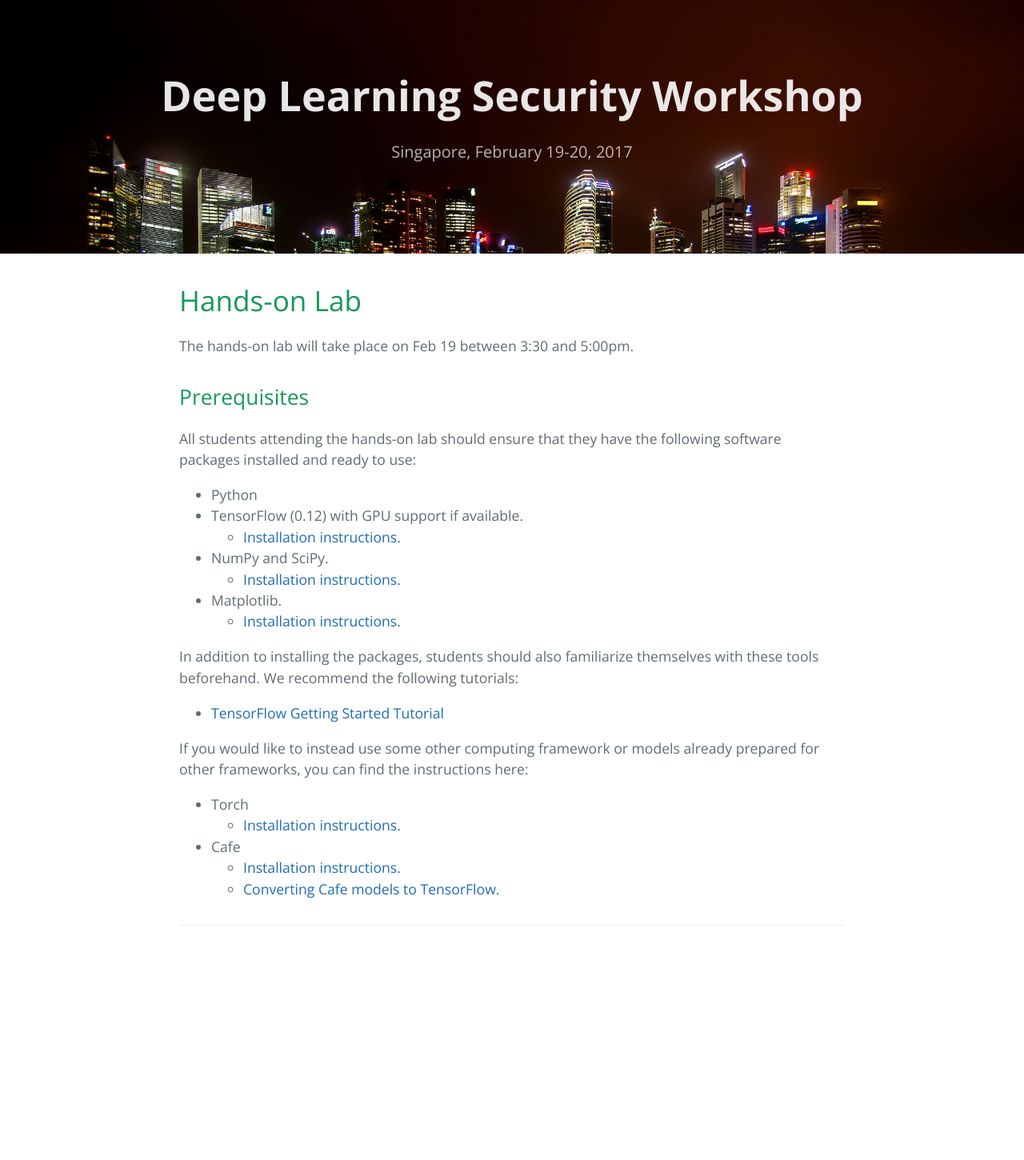
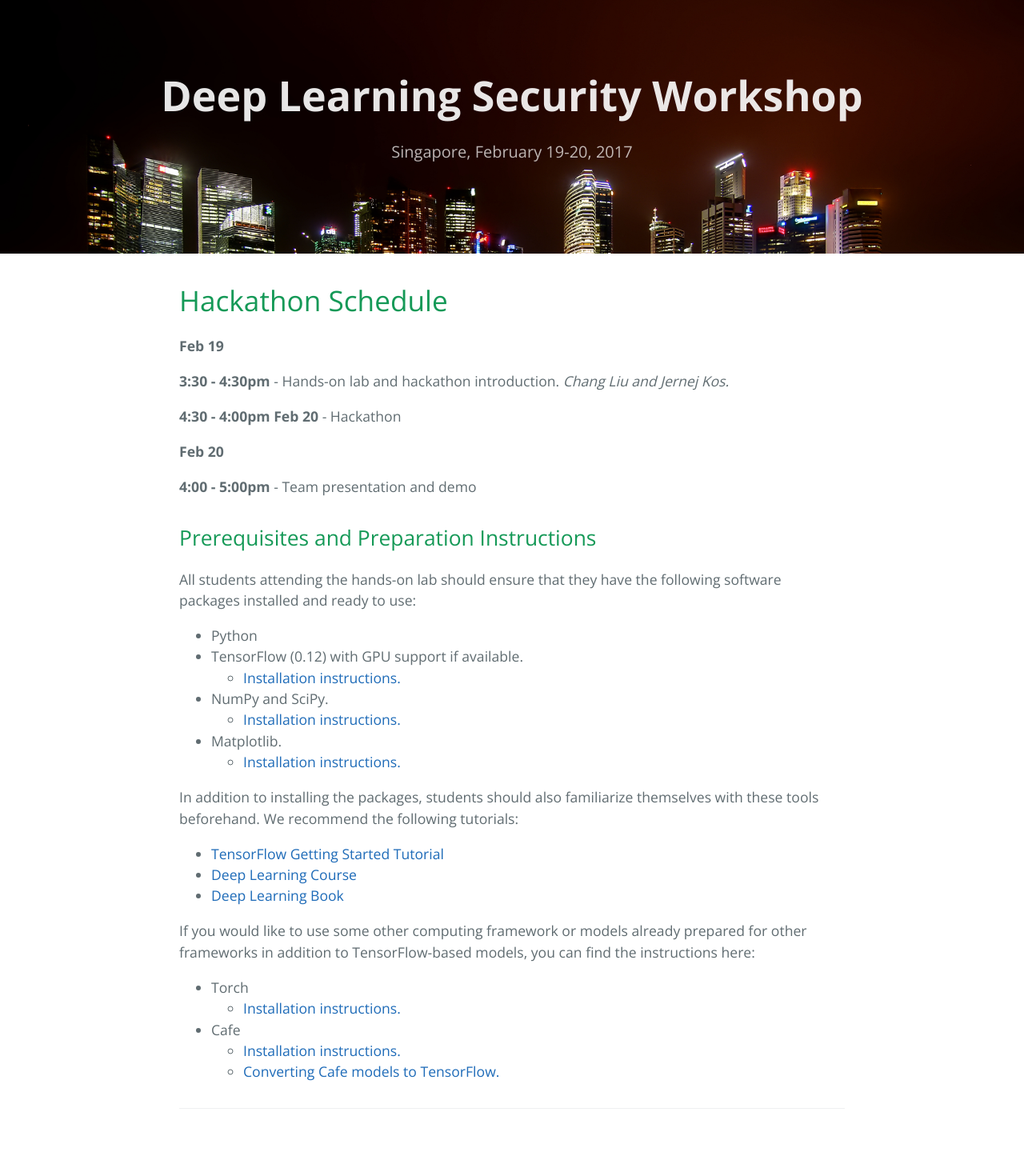
Before and after one commit to deep-learning-security/deep-learning-security.github.io, a Jekyll site: the page built from hackathon.md, in a window 1280 px wide. Shown: the whole page at 80% size. Built offline with Jekyll 4.4.1, drawn with Linux system fonts in a browser that asks for light colours; before the commit the page ends 1221 px from its top, so only the background shows below that.

Commit message:
Add detailed hackathon schedule, merge with lab

```diff
--- a/lab.md
+++ b/hackathon.md
@@ -1,13 +1,21 @@
 ---
 layout: page
-title: Hands-on Lab
+title: Hands-on Lab and Hackathon
 ---
 
-# Hands-on Lab
+# Hackathon Schedule
 
-The hands-on lab will take place on Feb 19 between 3:30 and 5:00pm.
+**Feb 19**
 
-## Prerequisites
+**3:30 - 4:30pm** - Hands-on lab and hackathon introduction. *Chang Liu and Jernej Kos.*
+
+**4:30 - 4:00pm Feb 20** - Hackathon
+
+**Feb 20**
+
+**4:00 - 5:00pm** - Team presentation and demo
+
+## Prerequisites and Preparation Instructions
 
 All students attending the hands-on lab should ensure that they have the following software packages installed and ready to use:
 
@@ -22,8 +30,10 @@ All students attending the hands-on lab should ensure that they have the followi
 In addition to installing the packages, students should also familiarize themselves with these tools beforehand. We recommend the following tutorials:
 
 * [TensorFlow Getting Started Tutorial](https://www.tensorflow.org/get_started/basic_usage)
+* [Deep Learning Course](https://www.udacity.com/course/deep-learning--ud730)
+* [Deep Learning Book](http://www.deeplearningbook.org/)
 
-If you would like to instead use some other computing framework or models already prepared for other frameworks, you can find the instructions here:
+If you would like to use some other computing framework or models already prepared for other frameworks in addition to TensorFlow-based models, you can find the instructions here:
 
 * Torch
   * [Installation instructions.](http://torch.ch/docs/getting-started.html)
```
Also changed, not shown: index.md (+1 -3 lines).
